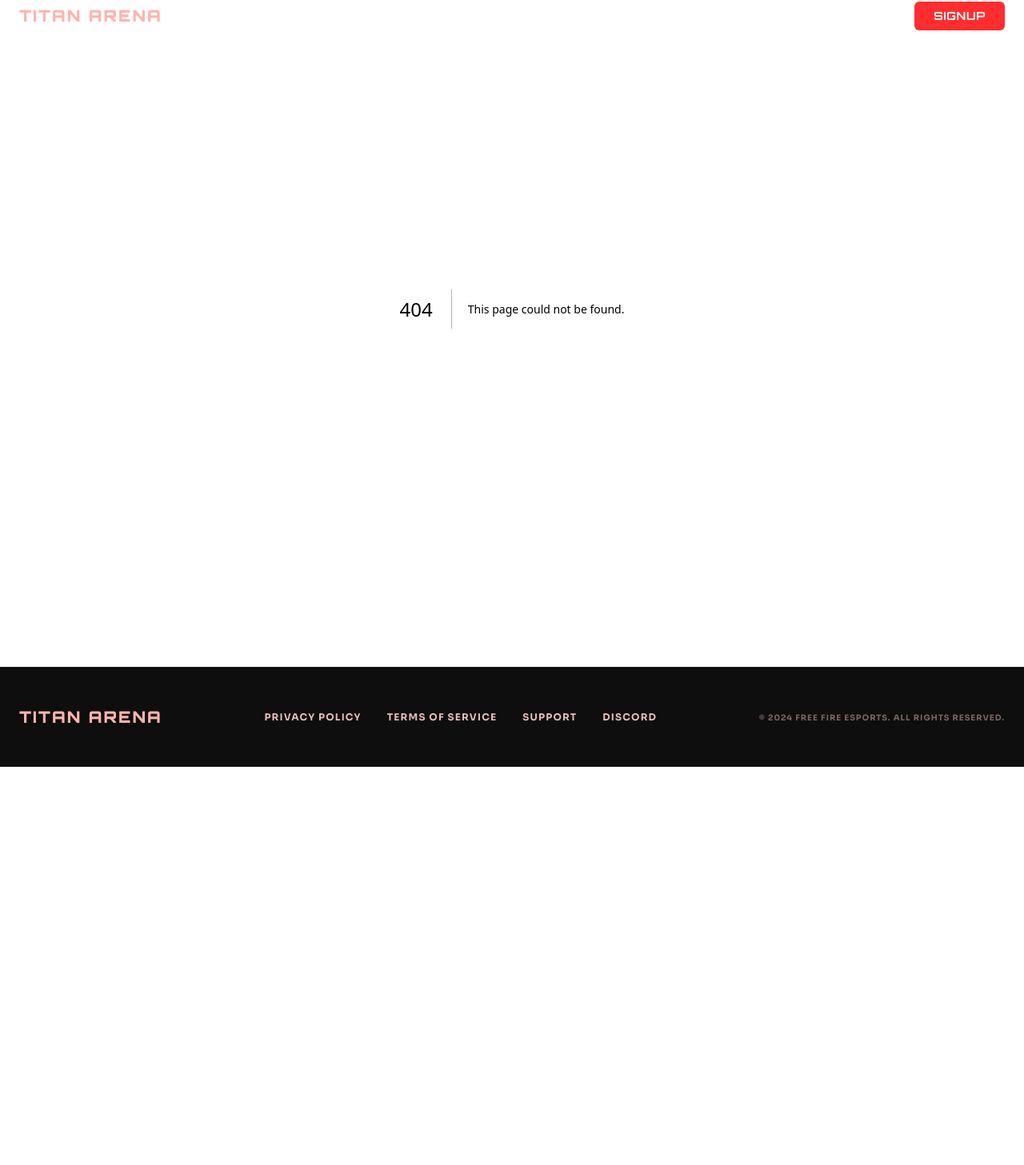
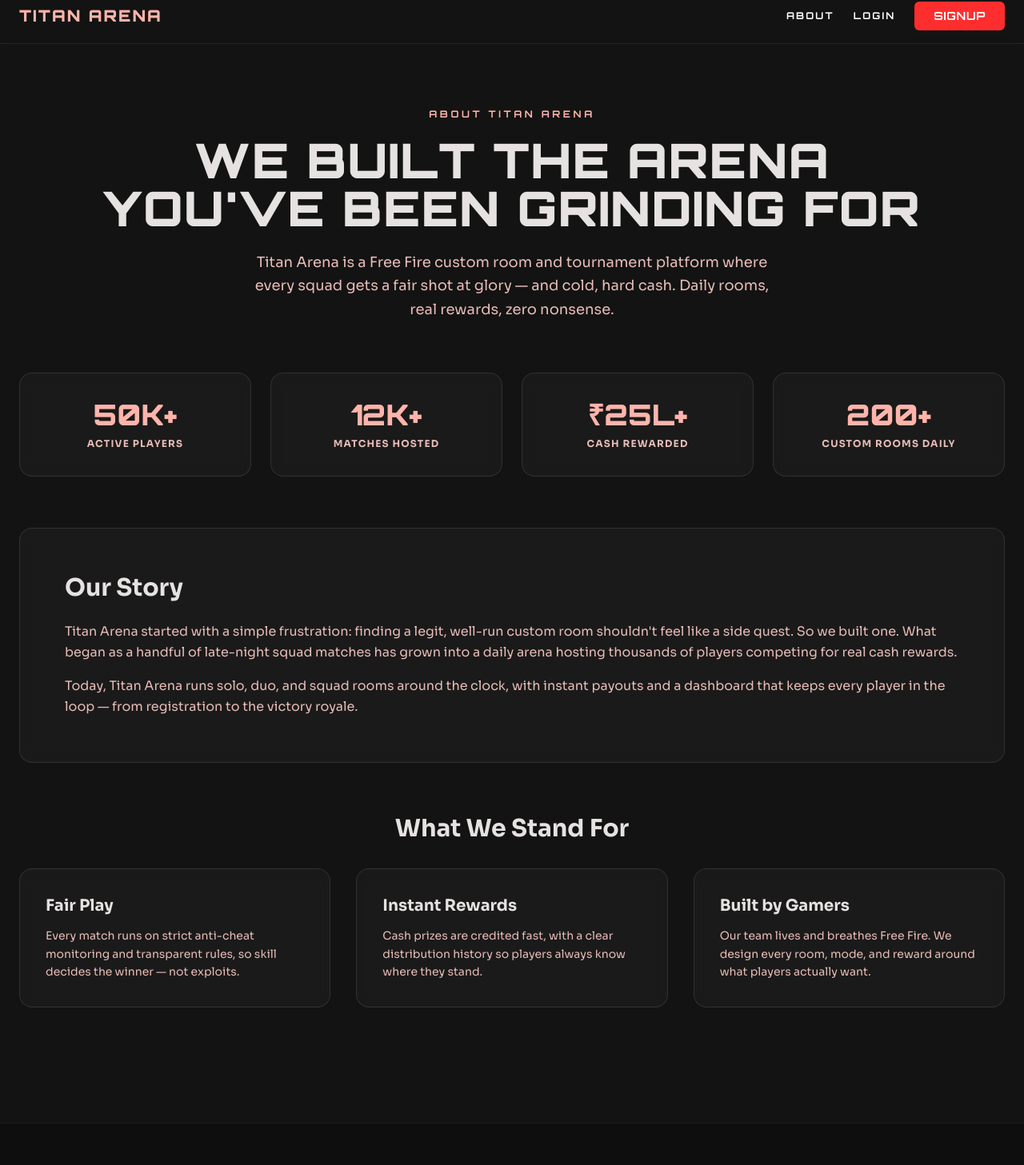
Before and after one commit to CraftMindAI/free_fire, a Next.js app: page /about in a window 1280 px wide. Before the commit this address had no page. Shown: the part 14-1471 px from the top of the page at 80% size. Before the commit the page ends 973 px from the top, so only its background shows below. Built offline with nearby package versions, Linux system fonts and the light colour scheme; a web font is replaced by a local one.

Commit message:
feat: add About Us page and update footer and navbar links

```diff
--- /dev/null
+++ b/app/about/page.tsx
@@ -0,0 +1,108 @@
+import type { Metadata } from "next";
+
+export const metadata: Metadata = {
+  title: "About Us — Titan Arena",
+  description:
+    "Learn more about Titan Arena, the ultimate Free Fire custom room and tournament platform.",
+};
+
+const STATS = [
+  { label: "Active Players", value: "50K+" },
+  { label: "Matches Hosted", value: "12K+" },
+  { label: "Cash Rewarded", value: "₹25L+" },
+  { label: "Custom Rooms Daily", value: "200+" },
+];
+
+const VALUES = [
+  {
+    title: "Fair Play",
+    description:
+      "Every match runs on strict anti-cheat monitoring and transparent rules, so skill decides the winner — not exploits.",
+  },
+  {
+    title: "Instant Rewards",
+    description:
+      "Cash prizes are credited fast, with a clear distribution history so players always know where they stand.",
+  },
+  {
+    title: "Built by Gamers",
+    description:
+      "Our team lives and breathes Free Fire. We design every room, mode, and reward around what players actually want.",
+  },
+];
+
+export default function AboutPage() {
+  return (
+    <main className="relative flex flex-col min-h-screen bg-[#131313] text-[#e5e2e1] overflow-x-hidden">
+      {/* Hero */}
+      <section className="pt-36 pb-16 px-6 max-w-[1440px] w-full mx-auto text-center">
+        <span className="font-orbitron text-[#ffb4ab] text-xs font-bold tracking-[0.3em] uppercase">
+          About Titan Arena
+        </span>
+        <h1 className="font-orbitron text-4xl md:text-6xl font-black uppercase tracking-wide mt-4 mb-6">
+          We Built The Arena<br className="hidden md:block" /> You've Been Grinding For
+        </h1>
+        <p className="max-w-2xl mx-auto text-on-surface-variant text-base md:text-lg leading-relaxed">
+          Titan Arena is a Free Fire custom room and tournament platform where
+          every squad gets a fair shot at glory — and cold, hard cash. Daily
+          rooms, real rewards, zero nonsense.
+        </p>
+      </section>
+
+      {/* Stats */}
+      <section className="px-6 max-w-[1440px] w-full mx-auto pb-16">
+        <div className="grid grid-cols-2 md:grid-cols-4 gap-6">
+          {STATS.map((stat) => (
+            <div
+              key={stat.label}
+              className="glass rounded-2xl py-8 px-4 text-center border-t-4 border-crimson"
+            >
+              <div className="font-orbitron text-3xl md:text-4xl font-black text-[#ffb4ab]">
+                {stat.value}
+              </div>
+              <div className="mt-2 text-on-surface-variant text-[10px] md:text-xs font-bold tracking-widest uppercase">
+                {stat.label}
+              </div>
+            </div>
+          ))}
+        </div>
+      </section>
+
+      {/* Story */}
+      <section className="px-6 max-w-[1440px] w-full mx-auto pb-16">
+        <div className="glass rounded-2xl p-10 md:p-14">
+          <h2 className="font-sora text-2xl md:text-3xl font-bold mb-6">Our Story</h2>
+          <p className="text-on-surface-variant leading-relaxed text-base mb-4">
+            Titan Arena started with a simple frustration: finding a legit,
+            well-run custom room shouldn't feel like a side quest. So we built
+            one. What began as a handful of late-night squad matches has grown
+            into a daily arena hosting thousands of players competing for real
+            cash rewards.
+          </p>
+          <p className="text-on-surface-variant leading-relaxed text-base">
+            Today, Titan Arena runs solo, duo, and squad rooms around the
+            clock, with instant payouts and a dashboard that keeps every
+            player in the loop — from registration to the victory royale.
+          </p>
+        </div>
+      </section>
+
+      {/* Values */}
+      <section className="px-6 max-w-[1440px] w-full mx-auto pb-24">
+        <h2 className="font-sora text-2xl md:text-3xl font-bold mb-8 text-center">
+          What We Stand For
+        </h2>
+        <div className="grid grid-cols-1 md:grid-cols-3 gap-8">
+          {VALUES.map((value) => (
+            <div key={value.title} className="glass p-8 rounded-2xl border-t-4 border-crimson">
+              <h3 className="font-sora text-xl font-bold mb-3">{value.title}</h3>
+              <p className="text-on-surface-variant leading-relaxed text-sm">
+                {value.description}
+              </p>
+            </div>
+          ))}
+        </div>
+      </section>
+    </main>
+  );
+}
--- a/app/components/Footer.tsx
+++ b/app/components/Footer.tsx
@@ -1,7 +1,10 @@
 "use client";
 import { usePathname } from "next/navigation";
 
-const LINKS = ["Privacy Policy", "Terms of Service", "Support", "Discord"];
+const LINKS = ["About Us", "Privacy Policy", "Terms of Service", "Support", "Discord"];
+const LINK_HREFS: Record<string, string> = {
+  "About Us": "/about",
+};
 
 export default function Footer() {
   const pathname = usePathname();
@@ -25,7 +28,7 @@
 
         <nav className="flex flex-wrap justify-center gap-8">
           {LINKS.map((link) => (
-            <a key={link} href="#"
+            <a key={link} href={LINK_HREFS[link] ?? "#"}
               className="text-on-surface-variant text-xs font-bold tracking-widest uppercase
                           hover:text-crimson transition-colors duration-200">
               {link}
--- a/app/components/Navbar.tsx
+++ b/app/components/Navbar.tsx
@@ -25,6 +25,13 @@
 
         <div className="flex items-center gap-6">
           <Link
+            href="/about"
+            className="font-orbitron text-white text-xs font-bold tracking-[0.18em] uppercase
+                       hover:text-[#ffb4ab] transition-colors duration-200"
+          >
+            ABOUT
+          </Link>
+          <Link
             href="/v1/auth/login"
             className="font-orbitron text-white text-xs font-bold tracking-[0.18em] uppercase
                        hover:text-[#ffb4ab] transition-colors duration-200"
```
